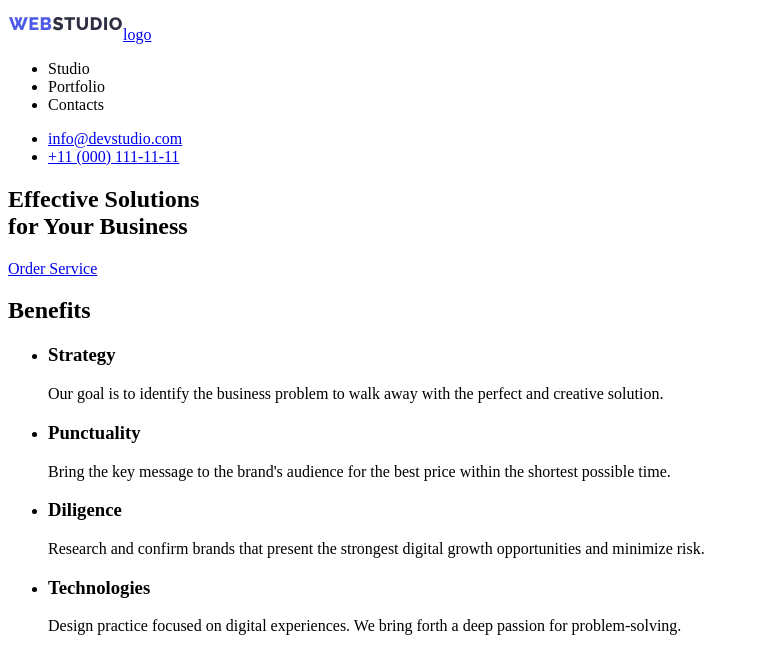
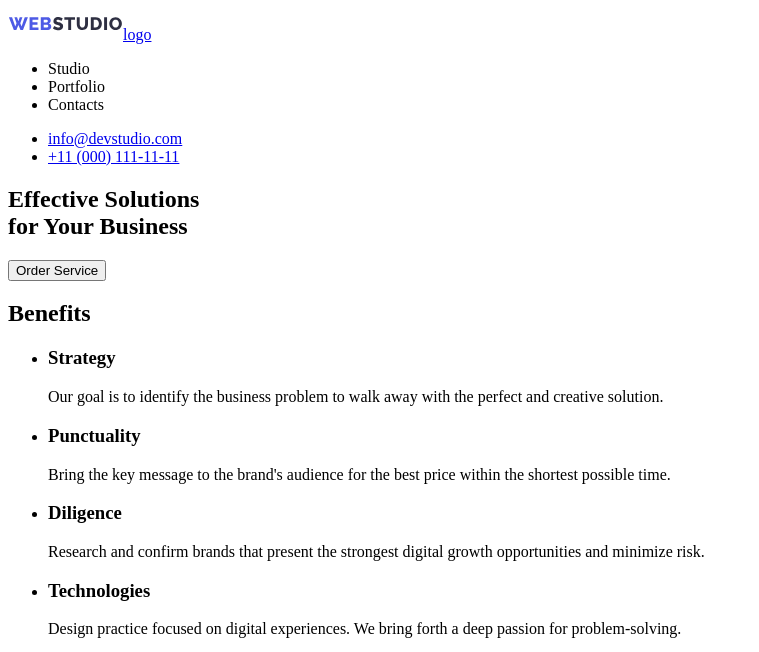
Before and after one commit to ivanlysak111/goit-markup-hw-01, a plain HTML site: page index.html in a window 1280 px wide. Shown: the top 652 px of the page, without its empty margins (0-759 px from the left). Drawn offline with Linux system fonts and the light colour scheme.

Commit message:
change link on the button

```diff
--- a/index.html
+++ b/index.html
@@ -25,7 +25,7 @@
 <!--Section №1: Hero-->
 <section>
 <h1>Effective Solutions <br> for Your Business</h1>
-<a href="#">Order Service</a>
+<button tupe="button">Order Service</button>
 </section>
 <!--Section №2: Benefits-->
 <section>
```
